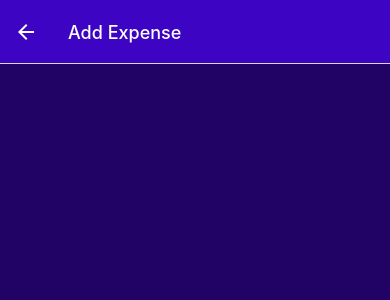
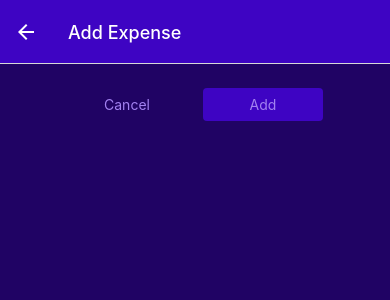
Before and after one commit to HamnaSiddiqui/Expense-Tracker-App, a React Native app: screen /ManageExpense in a window 390 px wide. Shown: the top 300 px of the page. Built offline with nearby package versions, Linux system fonts and the light colour scheme.

Commit message:
custom buttons

```diff
--- /dev/null
+++ b/components/UI/Button.js
@@ -0,0 +1,44 @@
+import { View, Text, Pressable, StyleSheet } from "react-native";
+import { GlobalStyles } from "../../constants/styles";
+
+function Button({ children, onPress, mode, style }) {
+  return (
+    <View style={style}>
+      <Pressable
+        onPress={onPress}
+        style={({ pressed }) => pressed && styles.pressed}
+      >
+        <View style={[styles.button, mode === "flat" && styles.flat]}>
+          <Text style={[styles.buttonText, (mode = "flat" && styles.flatText)]}>
+            {children}
+          </Text>
+        </View>
+      </Pressable>
+    </View>
+  );
+}
+
+export default Button;
+
+const styles = StyleSheet.create({
+  button: {
+    borderRadius: 4,
+    padding: 8,
+    backgroundColor: GlobalStyles.colors.primary500,
+  },
+  flat: {
+    backgroundColor: "transparent",
+  },
+  buttonText: {
+    color: "white",
+    textAlign: "center",
+  },
+  flatText: {
+    color: GlobalStyles.colors.primary200,
+  },
+  pressed: {
+    opacity: 0.75,
+    backgroundColor: GlobalStyles.colors.primary100,
+    borderRadius: 4,
+  },
+});
--- a/screens/ManageExpenses.js
+++ b/screens/ManageExpenses.js
@@ -3,6 +3,7 @@
 
 import IconButton from "../components/UI/IconButton";
 import { GlobalStyles } from "../constants/styles";
+import Button from "../components/UI/Button";
 
 function ManageExpenses({ route, navigation }) {
   const editedExpenseId = route.params?.expenseId;
@@ -14,10 +15,28 @@
     });
   }, [navigation, isEditing]);
 
-  function deleteExpenseHandler() {}
+  function deleteExpenseHandler() {
+    navigation.goBack();
+  }
+
+  function cancelHandler() {
+    navigation.goBack();
+  }
+
+  function confirmHandler() {
+    navigation.goBack();
+  }
 
   return (
     <View style={styles.container}>
+      <View style={styles.buttons}>
+        <Button style={styles.button} mode="flat" onPress={cancelHandler}>
+          Cancel
+        </Button>
+        <Button style={styles.button} onPress={confirmHandler}>
+          {isEditing ? "Update" : "Add"}
+        </Button>
+      </View>
       {isEditing && (
         <View style={styles.deleteContainer}>
           <IconButton
@@ -47,4 +66,13 @@
     borderTopColor: GlobalStyles.colors.primary200,
     alignItems: "center",
   },
+  buttons: {
+    flexDirection: "row",
+    justifyContent: "center",
+    alignItems: "center",
+  },
+  button: {
+    minWidth: 120,
+    marginHorizontal: 8,
+  },
 });
```
Also changed, not shown: store/expenses-context.js (added, +16 -0 lines).
